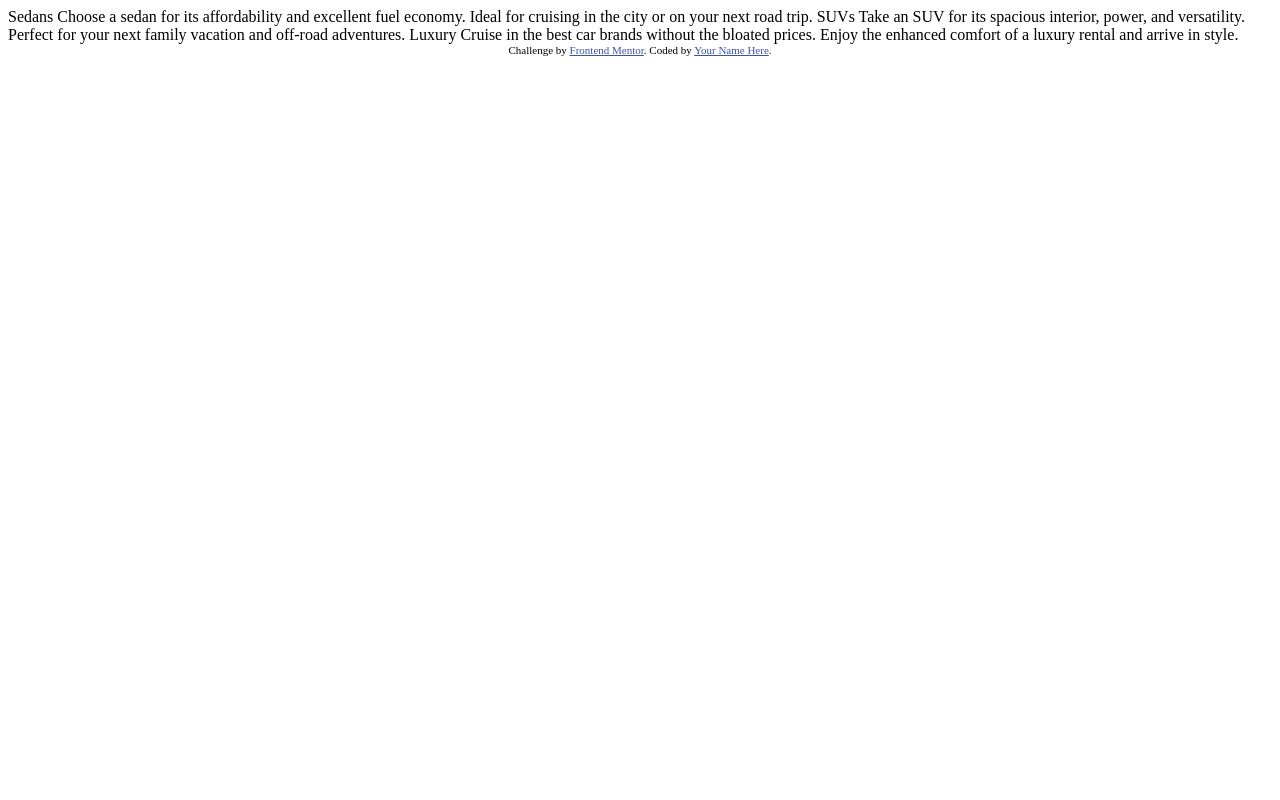
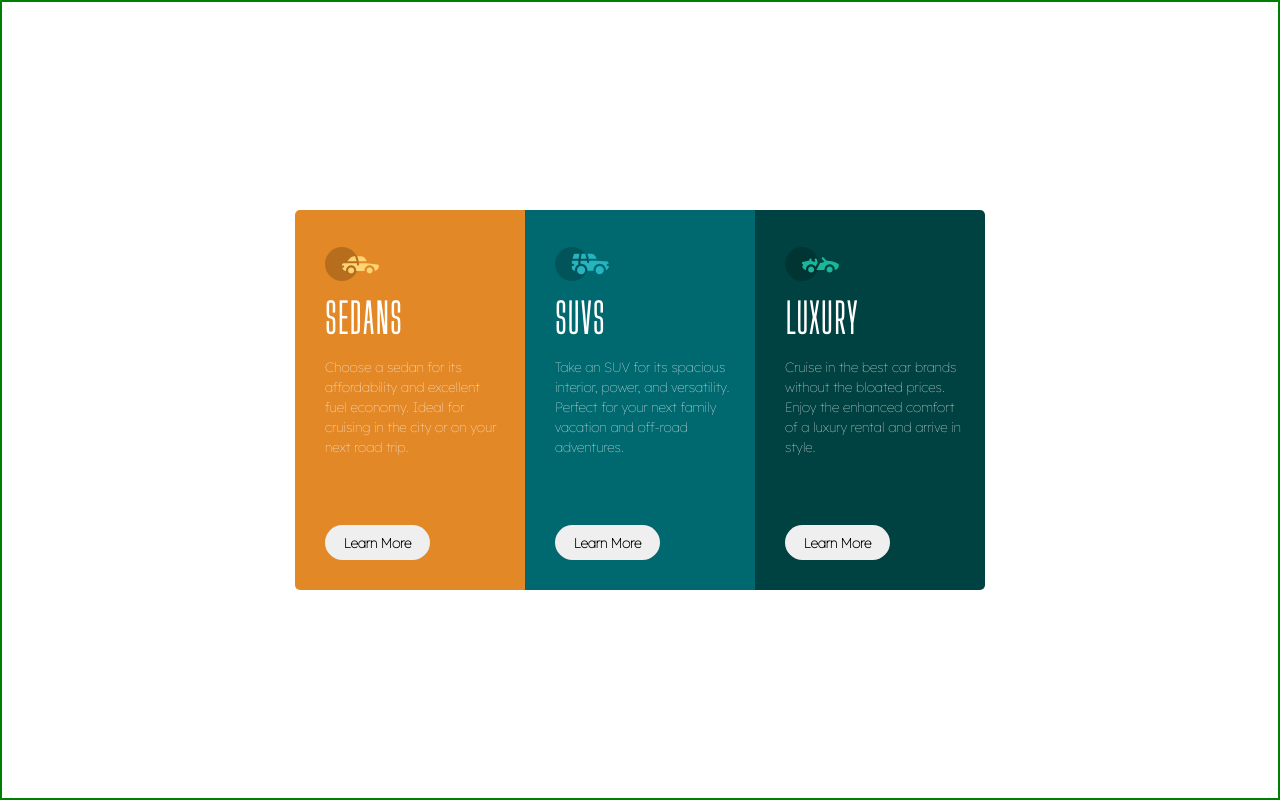
Before and after one commit to thiagO031/3-Column, a plain HTML site: page index.html in a window 1280 px wide. Drawn offline with Linux system fonts and the light colour scheme.

Commit message:
3-column projeto finalizado

```diff
--- a/index.html
+++ b/index.html
@@ -1,36 +1,82 @@
 <!DOCTYPE html>
 <html lang="en">
+
 <head>
   <meta charset="UTF-8">
-  <meta name="viewport" content="width=device-width, initial-scale=1.0"> <!-- displays site properly based on user's device -->
+  <meta name="viewport" content="width=device-width, initial-scale=1.0">
+  <!-- displays site properly based on user's device -->
 
   <link rel="icon" type="image/png" sizes="32x32" href="./images/favicon-32x32.png">
 
   <title>Frontend Mentor | 3-column preview card component</title>
+  <link rel="stylesheet" href="style.css">
 
   <!-- Feel free to remove these styles or customise in your own stylesheet 👍 -->
-  <style>
+  <!-- <style>
     .attribution { font-size: 11px; text-align: center; }
     .attribution a { color: hsl(228, 45%, 44%); }
-  </style>
+  </style> -->
 </head>
+
 <body>
+  <main>
+    <section class="sedans">
+      <div class="conteudo">
+        <div class="conteudo2">
+          <img src="./images/icon-sedans.svg" alt="">
 
-  Sedans
-  Choose a sedan for its affordability and excellent fuel economy. Ideal for cruising in the city
-  or on your next road trip.
+          <h1>Sedans</h1>
 
-  SUVs
-  Take an SUV for its spacious interior, power, and versatility. Perfect for your next family vacation
-  and off-road adventures.
+          <p>
+            Choose a sedan for its affordability and excellent fuel economy. Ideal for cruising in the city
+            or on your next road trip.
+          </p>
+        </div>
 
-  Luxury
-  Cruise in the best car brands without the bloated prices. Enjoy the enhanced comfort of a luxury
-  rental and arrive in style.
+        <button>Learn More</button>
+      </div>
 
-  <div class="attribution">
+    </section>
+
+    <section class="suvs">
+      <div class="conteudo">
+        <div class="conteudo2">
+          <img src="./images/icon-suvs.svg" alt="">
+
+          <h1>SUVs</h1>
+
+          <p>Take an SUV for its spacious interior, power, and versatility. Perfect for your next family vacation
+            and off-road adventures.</p>
+        </div>
+
+        <button>Learn More</button>
+      </div>
+
+    </section>
+
+    <section class="luxury">
+      <div class="conteudo">
+        <div class="conteudo2">
+          <img src="./images/icon-luxury.svg" alt="">
+
+          <h1>Luxury</h1>
+
+          <p>Cruise in the best car brands without the bloated prices. Enjoy the enhanced comfort of a luxury
+            rental and arrive in style.</p>
+        </div>
+
+        <button>Learn More</button>
+      </div>
+
+    </section>
+
+  </main>
+
+
+  <!-- <div class="attribution">
     Challenge by <a href="https://www.frontendmentor.io?ref=challenge" target="_blank">Frontend Mentor</a>.
     Coded by <a href="#">Your Name Here</a>.
-  </div>
+  </div> -->
 </body>
+
 </html>
--- /dev/null
+++ b/style.scss
@@ -0,0 +1,168 @@
+// @import url('https://fonts.googleapis.com/css2?family=Big+Shoulders+Display:wght@700&family=Lexend+Deca&display=swap');
+@import url('https://fonts.googleapis.com/css2?family=Big+Shoulders+Display:wght@100&family=Lexend+Deca:wght@100&display=swap');
+
+* {
+    padding: 0;
+    margin: 0;
+    box-sizing: border-box;
+}
+
+$sedansColor:hsl(31, 77%, 52%);
+$suvsColor: hsl(184, 100%, 22%);
+$luxuryColor: hsl(179, 100%, 13%);
+$colorFont: white;
+
+@mixin buttonConf() {
+    border-radius: 20px;
+    border: none;
+    width: 98px;
+    height: 28px;
+    font-weight: 700;
+    cursor: pointer;
+}
+
+@mixin fontLexend {
+    font-family: 'Lexend Deca', serif;
+}
+
+@mixin fontBigS {
+    font-family: 'Big Shoulders Display', serif;
+}
+
+@mixin flexCenter {
+    display: flex;
+    // flex-direction: row;
+    align-items: center;
+    justify-content: center;
+}
+
+// conteudo
+
+main {
+    @include flexCenter();
+    height: 100vh;
+    border: 2px solid green;
+
+
+    section {
+        height: 380px;
+        width: 230px;
+        color: $colorFont;
+        // border: 1px solid red;
+
+        img {
+            width: 30%;
+        }
+
+        h1 {
+            @include fontBigS();
+            text-transform: uppercase;
+            font-size: 40px;
+            letter-spacing: 2px;
+            // padding: 10px 0px;
+        }
+
+        p,
+        button {
+            @include fontLexend()
+        }
+
+        p {
+            font-size: smaller;
+            font-weight: 500;
+            line-height: 20px;
+        }
+
+        button {
+            @include buttonConf();
+            width: 105px;
+            height: 35px;
+        }
+    }
+
+    .sedans {
+        background-color: $sedansColor;
+        border-radius: 5px 0px 0px 5px;
+
+        button {
+            &:hover {
+                background-color: $sedansColor;
+                color: white;
+                border: 2px solid white;
+                transition: 1s;
+            }
+        }
+
+
+    }
+
+    .suvs {
+        background-color: $suvsColor;
+
+        button {
+            &:hover {
+                background-color: $suvsColor;
+                color: white;
+                border: 2px solid white;
+                transition: 1s;
+            }
+        }
+
+        // &:hover {
+        //     animation: suvsAnimation 3s 1;
+        // }
+
+    }
+
+    // @keyframes suvsAnimation {
+    //     0% {
+    //         width: 260px;
+    //         height: 380px;
+    //     }
+
+    //     50% {
+    //         width: 300px;
+    //         height: 420px;
+    //     }
+
+    //     100% {
+    //         width: 260px;
+    //         height: 380px;
+    //     }
+    // }
+
+    .luxury {
+        background-color: $luxuryColor;
+        border-radius: 0px 5px 5px 0px;
+
+        button {
+            &:hover {
+                background-color: $luxuryColor;
+                color: white;
+                border: 2px solid white;
+                transition: 1s;
+            }
+        }
+    }
+
+    .conteudo {
+        @include flexCenter();
+        flex-direction: column;
+        align-items: flex-start;
+        justify-content: space-between;
+
+        height: 100%;
+        padding: 30px;
+        // border: 1px solid black;
+
+        .conteudo2 {
+            display: flex;
+            flex-direction: column;
+            justify-content: space-around;
+
+            width: 180px;
+            height: 70%;
+            // border: 1px solid blue;
+        }
+    }
+}
```
Also changed, not shown: style.css (added), 1 other file.
